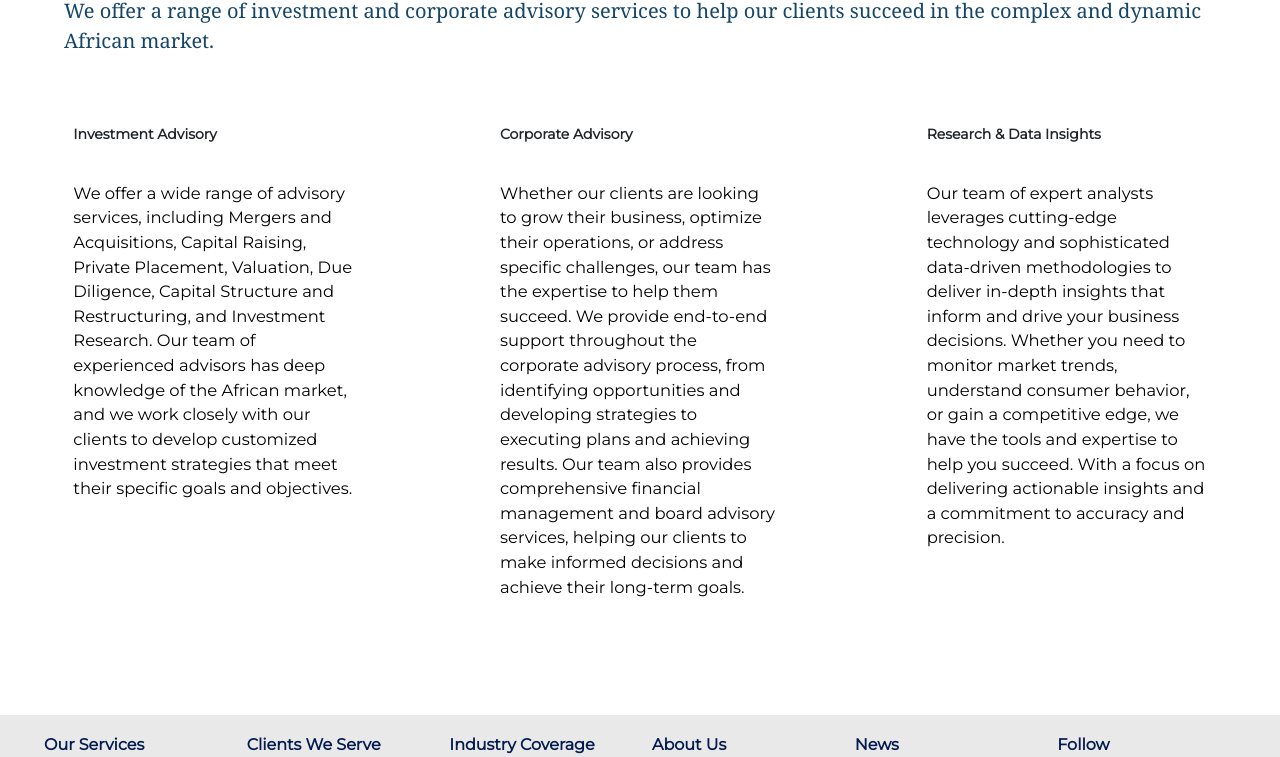
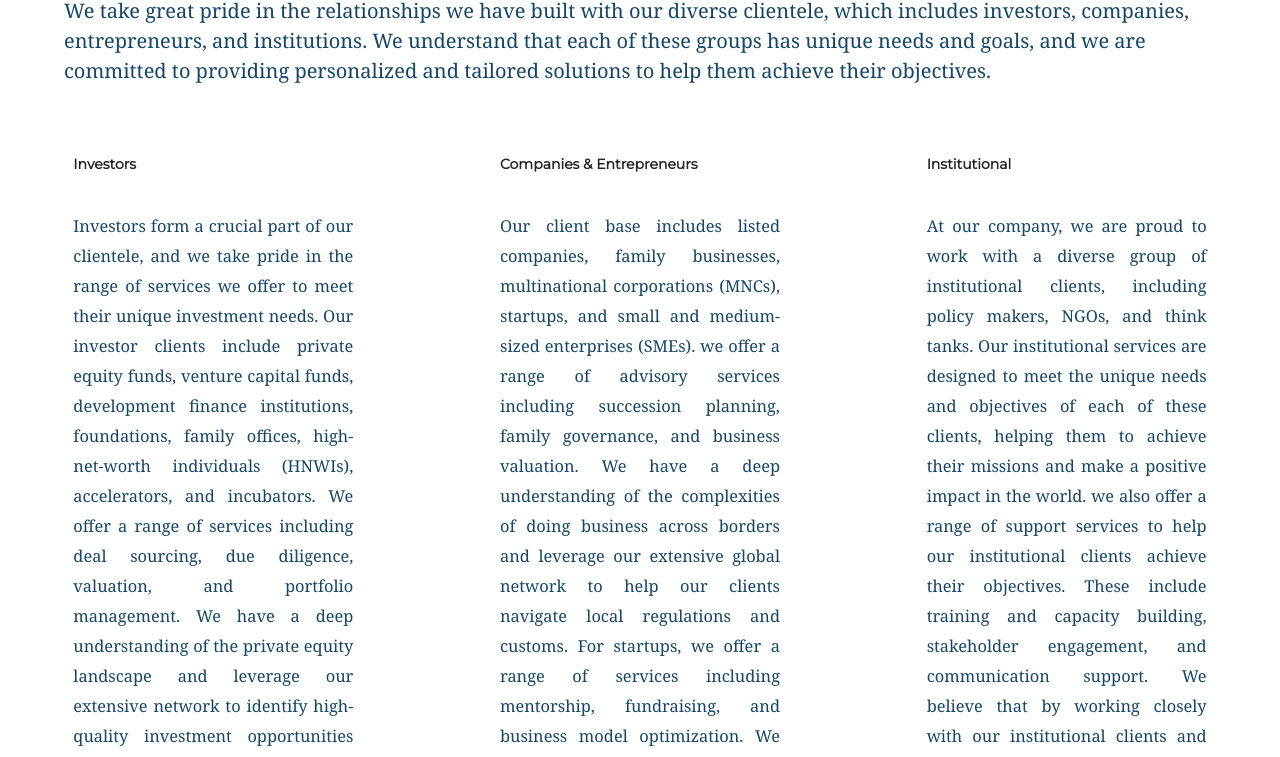
Before and after one commit to ealpha072/maitri_capital, a React (Create React App) app in the folder frontend/: page /clients in a window 1280 px wide. Shown: the part 618-1375 px from the top of the page. Built offline with nearby package versions, Linux system fonts and the light colour scheme; the HTML template or start-up script is replaced by a standard one.

Commit message:
Changes to footer

```diff
--- a/frontend/src/Home.jsx
+++ b/frontend/src/Home.jsx
@@ -15,6 +15,7 @@ import Knowledge from './components/Knowledge'
 import Credentials from './components/Credentials'
 import Casestudy from './components/Casestudy'
 import Clients from './components/Clients'
+import Careers from './components/Careers'
 
 
 const Home = () => {
@@ -32,6 +33,7 @@ const Home = () => {
 				<Route path='/knowledge' element={<Knowledge />} />
 				<Route path='/credentials' element={<Credentials />} />
 				<Route path='/clients' element={<Clients />} />
+				<Route path='/careers' element={<Careers />} />
 				<Route path='/knowledge/case_studies' element={<Casestudy />} />
           	</Routes>
           	<Footer />
--- a/frontend/src/components/About.jsx
+++ b/frontend/src/components/About.jsx
@@ -12,12 +12,12 @@ const About = () => {
         document.title = "Maitri Capital -  About Us"
     })
 
-   	const text = `Independent, Client-Focused Impact, Investment,
+   	const text = `Independent, Client-Focused Impact Investment,
 	and Corporate Advisory and Research for Africa`
 
 	const shortText = `Providing our clients with unrivaled market knowledge, experience,
    		global execution capabilities and industry-leading network access in order to
-		deliver in-depth insight, high-quality advice, and close deals
+		deliver in-depth insight, high-quality advice, and close deals.
 	`
 
 	const diffDivs = [
--- a/frontend/src/components/Clients.jsx
+++ b/frontend/src/components/Clients.jsx
@@ -13,15 +13,17 @@ const Clients = () => {
         document.title = "Maitri Capital -  Our Clients"
     })
 
-    const text = "Serving Clients Accross Africa"
+    const text = "Serving Clients Across Africa"
     return (
         <div className="mg-tp">
             <Banner backgroundImg={banner_11} extraImg={banner_12}  mainText={text} />
             <div className="about-top">
-                <p className="front-p" style={{paddingLeft:'0px'}}>Our Services</p>
+                <p className="front-p" style={{paddingLeft:'0px'}}>Our Clients</p>
                 <p className="p-about" style={{paddingLeft:'0px'}}>
-                    We offer a range of investment and corporate
-                    advisory services to help our clients succeed in the complex and dynamic African market.
+                    We take great pride in the relationships we have built with our diverse clientele,
+                    which includes investors, companies, entrepreneurs, and institutions. We understand
+                    that each of these groups has unique needs and goals, and we are committed to providing
+                    personalized and tailored solutions to help them achieve their objectives.
                 </p>
             </div>
             {/* <div className={styles.diverse}>
@@ -38,36 +40,41 @@ const Clients = () => {
             </div> */}
             <div className={styles.services}>
                 <div>
-                    <h4>Investment Advisory</h4>
+                    <h4>Investors</h4>
                     <p>
-                        We offer a wide range of advisory services, including Mergers and Acquisitions,
-                        Capital Raising, Private Placement, Valuation, Due Diligence, Capital Structure and
-                        Restructuring, and Investment Research. Our team of experienced advisors has deep knowledge
-                        of the African market, and we work closely with our clients
-                        to develop customized investment strategies that meet their specific goals and objectives.
+                        Investors form a crucial part of our clientele, and we take pride in the range of
+                        services we offer to meet their unique investment needs. Our investor clients include
+                        private equity funds, venture capital funds, development finance institutions, foundations,
+                        family offices, high-net-worth individuals (HNWIs), accelerators, and incubators.
+                        We offer a range of services including deal sourcing, due diligence, valuation, and
+                        portfolio management. We have a deep understanding of the private equity landscape and
+                        leverage our extensive network to identify high-quality investment opportunities that meet
+                        our clients' objectives.
                     </p>
                 </div>
                 <div>
-                    <h4>Corporate Advisory</h4>
+                    <h4>Companies & Entrepreneurs</h4>
                     <p>
-                    Whether our clients are looking to grow their business, optimize their operations,
-                    or address specific challenges, our team has the expertise to help them succeed.
-                    We provide end-to-end support throughout the corporate advisory process,
-                    from identifying opportunities and developing strategies to executing plans and achieving results.
-                    Our team also provides comprehensive financial management and board advisory
-                    services, helping our clients to make informed decisions and achieve their long-term goals.
+                        Our client base includes listed companies, family businesses, multinational corporations (MNCs),
+                        startups, and small and medium-sized enterprises (SMEs). we offer a range of advisory services
+                        including succession planning, family governance, and business valuation. We have a deep understanding
+                        of the complexities of doing business across borders and leverage our extensive global network to help
+                        our clients navigate local regulations and customs. For startups, we offer a range of services including
+                        mentorship, fundraising, and business model optimization. We understand the unique challenges facing
+                        small and medium-sized businesses and work closely with our clients to help them achieve their financial
+                        and strategic objectives.
                     </p>
                 </div>
                 <div>
-                    <h4>Research & Data Insights</h4>
+                    <h4>Institutional</h4>
                     <p>
-                        Our team of expert analysts leverages cutting-edge technology and
-                        sophisticated data-driven methodologies to deliver in-depth insights
-                        that inform and drive your business decisions. Whether you need to
-                        monitor market trends, understand consumer behavior, or gain a
-                        competitive edge, we have the tools and expertise to help you succeed.
-                        With a focus on delivering actionable insights and a commitment to
-                        accuracy and precision.
+                        At our company, we are proud to work with a diverse group of institutional clients, including policy
+                        makers, NGOs, and think tanks. Our institutional services are designed to meet the unique needs and
+                        objectives of each of these clients, helping them to achieve their missions and make a positive impact
+                        in the world. we also offer a range of support services to help our institutional clients achieve their
+                        objectives. These include training and capacity building, stakeholder engagement, and communication support.
+                        We believe that by working closely with our institutional clients and providing them with the tools and
+                        support they need to succeed, we can help them make a positive impact in the world and achieve their missions.
                     </p>
                 </div>
             </div>
--- a/frontend/src/components/Credentials.jsx
+++ b/frontend/src/components/Credentials.jsx
@@ -23,7 +23,7 @@ const Credentials = () => {
         document.title = "Maitri Capital -  Credentials"
     })
 
-    const text = "Providing expert investment and corporate advisory services in Africa"
+    const text = "Providing Expert Investment and Corporate Advisory Services in Africa"
     return (
         <div className={styles.credentialsCont}>
             <Banner backgroundImg={banner_10} extraImg={banner_9} mainText={text} />
--- a/frontend/src/components/Header.jsx
+++ b/frontend/src/components/Header.jsx
@@ -13,7 +13,7 @@ const Header = () => {
                 <div className='d-flex nav-top-div'>
                     <div className="navtop-link">
                         <Link to='/contact'>Contacts</Link>
-                        <Link to='#'>Careers</Link>
+                        <Link to='/careers'>Careers</Link>
                     </div>
                     <input
                         type="text"
--- a/frontend/src/components/Sectors.jsx
+++ b/frontend/src/components/Sectors.jsx
@@ -10,12 +10,12 @@ const Sectors = () => {
         document.title = "Maitri Capital -  Sectors"
     })
 
-    const text = "Sector diverse company"
-    const [isDisplay, setDisplay] = useState(false)
-    const handleToggle = (e) => {
-        e.preventDefault()
-        setDisplay(!isDisplay)
-    }
+    const text = "Sector Diverse Company"
+    // const [isDisplay, setDisplay] = useState(false)
+    // const handleToggle = (e) => {
+    //     e.preventDefault()
+    //     setDisplay(!isDisplay)
+    // }
 
     return (
         <div className="sector-section">
--- a/frontend/src/components/Team.jsx
+++ b/frontend/src/components/Team.jsx
@@ -13,7 +13,7 @@ const Team = () => {
         document.title = "Maitri Capital - Team"
     })
 
-    const text = "A Proffesional Team Dedicated to Excellence"
+    const text = "A Professional Team Dedicated to Excellence"
     return (
         <div className="teams">
             <Banner backgroundImg={banner_12} extraImg={banner_13} mainText={text} />
--- a/frontend/src/components/styles/Banner.module.css
+++ b/frontend/src/components/styles/Banner.module.css
@@ -23,7 +23,7 @@
 
 .paragraphOne{
     font-size: 32px;
-    font-weight: 700;
+    font-weight: 600;
     line-height: 1;
     letter-spacing: -1px;
     color:var(--hlblue);
--- a/frontend/src/components/styles/Footer.module.css
+++ b/frontend/src/components/styles/Footer.module.css
@@ -34,7 +34,7 @@
 }
 
 .list i{
-    font-size: 1.4rem !important;
+    font-size: 1.8rem !important;
 }
 
 @media screen and (max-width:750px){
--- a/frontend/src/components/styles/Services.module.css
+++ b/frontend/src/components/styles/Services.module.css
@@ -54,9 +54,14 @@
 }
 
 .services div p{
+    font-size: 1.2rem;
+    text-align: justify;
+    line-height: 1.875rem;
+    color: #154667;
+    font-family: "Georgia",serif;
+    margin-bottom: 10px;
     padding: 20px;
     font-size: 1.025rem;
-    color: #000;
 }
 
 /*RSEEARCH SECTION */
```
Also changed, not shown: frontend/src/components/Careers.jsx (added, +47 -0 lines), frontend/src/components/Footer.jsx (+4 -5 lines).
